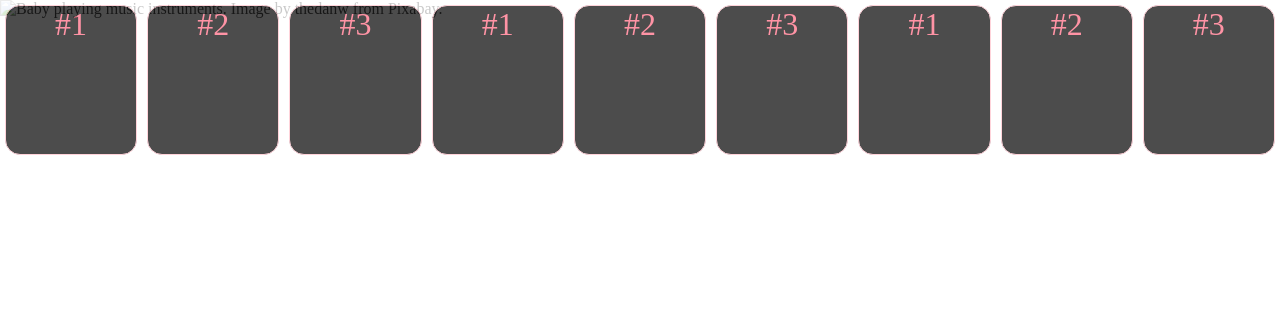
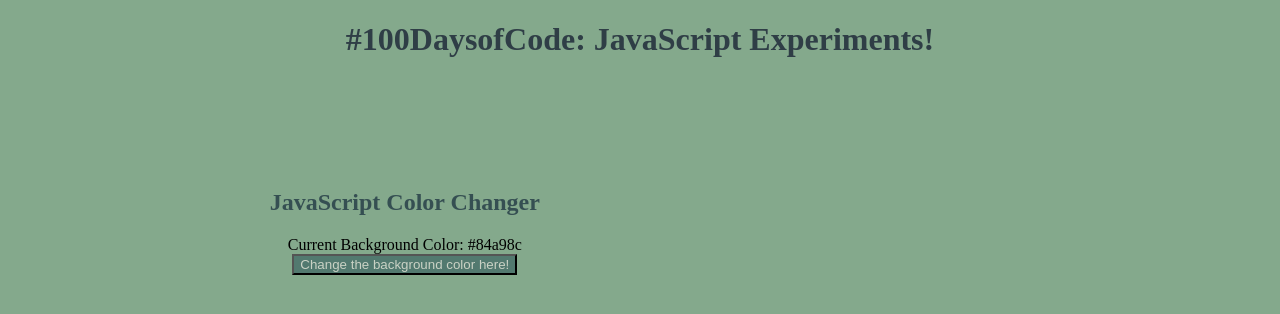
Before and after one commit to tinahaq/100daysofcode, a plain HTML site: page index.html in a window 1280 px wide. Drawn offline with Linux system fonts and the light colour scheme.

Commit message:
revised everything!

```diff
--- a/index.html
+++ b/index.html
@@ -2,29 +2,27 @@
 <html>
     <head>
         <link rel="stylesheet" href="mystyle.css">
-        <script src="myScript.js"></script>
+
         <script src="https://kit.fontawesome.com/02e74d8c58.js" crossorigin="anonymous"></script>
         <meta charset="UTF-8">
         <meta http-equiv="X-UA-Compatible" content="IE=edge">
         <meta name="viewport" content="width=device-width, initial-scale=1.0">
+        <title>#100DaysofCode!</title>
     </head>
 
     <body>
-        <nav class="navigation">
-            <ul>
-                <li><a href="">#1</a></li>
-                <li><a href="">#2</a></li>
-                <li><a href="">#3</a></li>
-                <li><a href="">#1</a></li>
-                <li><a href="">#2</a></li>
-                <li><a href="">#3</a></li>
-                <li><a href="">#1</a></li>
-                <li><a href="">#2</a></li>
-                <li><a href="">#3</a></li>
-            </ul>
-        </nav>
-        <img class="top-img" src="music-818459_1280.jpg" alt="Baby playing music instruments. Image by thedanw from Pixabay." title="Baby playing music instruments. Image by thedanw from Pixabay.">
+      <main>
+          <h1>#100DaysofCode: JavaScript Experiments!</h1>
+          <div class="content1">
+              <h2>JavaScript Color Changer</h2>
+              <span class="color-text">Current Background Color: #84a98c</span>
+              <br>
+              <button id="btn" class="color-changer">
+                  Change the background color here!
 
-
+              </button>
+          </div>
+      </main>
+      <script src="myScript.js"></script>
     </body>
 </html>
--- a/myScript.js
+++ b/myScript.js
@@ -0,0 +1,19 @@
+const hex = [0, 1, 2, 3, 4, 5, 6, 7, 8, 9, "A", "B", "C", "D", "E", "F"];
+
+const btn = document.getElementById("btn");
+const colorText = document.querySelector(".color-text");
+
+btn.addEventListener("click", function() {
+    let hexColor = '#';
+    for (let i = 0; i < 6; i++) {
+        hexColor += hex[getRandomNumber()];
+    }
+    document.body.style.backgroundColor = hexColor;
+    colorText.textContent = hexColor;
+
+
+});
+
+function getRandomNumber() {
+    return Math.floor(Math.random() * hex.length);
+}
--- a/mystyle.css
+++ b/mystyle.css
@@ -1,55 +1,38 @@
-.top-img {
-    position: absolute;
-    top: 0;
-    left: 0;
-    width: 100%;
-    opacity: 0.7;
+body {
+    background-color: #84a98c;
 }
 
-.navigation {
-    position: fixed;
-    z-index: 999;
-    top: 0;
-    left: 0;
-    width: 100%;
-    height: 20%;
-    box-shadow: 25px 25px 15px white;
-    background-color: white;
-    opacity: .7;
+.content1 {
+    padding: 2vw 1vw;
+    height: fit-content;
+    width: 40vw;
+    position: relative;
+    left: 10vw;
+    top: 5vw;
+    text-align: center;
+    background-color:#84a98c;
+}
+
+.content1 span {
+    color: black;
 
 }
 
-.navigation ul {
-    list-style-type: none;
-    margin: 0;
-    padding: 0;
-    height: 100%;
-    display: flex;
-    flex-direction: row;
+h1 {
+    text-align: center;
+    color: #2f3e46;
 }
 
-.navigation ul li {
-    border: 1px solid pink;
-    width: 20vw;
+h2 {
     text-align: center;
-    margin: 5px;
-    background-color: black;
-    border-radius: 15px 15px;
+    color: #354f52;
 }
 
-.navigation ul li:hover {
-    background-color: pink;
+
+button {
+    display: block;
+    margin: auto;
+    width: fit-content;
+    color: #cad2c5;
+    background-color: #52796f;
 }
-
-.navigation ul li a {
-    text-decoration: none;
-    color: hsl(350, 100%, 70%);
-    width: 100%;
-    height: 100%;
-    font-size: 2em;
-    display: block;
-}
-
-.navigation ul li:hover a {
-    color: white;
-}
```
